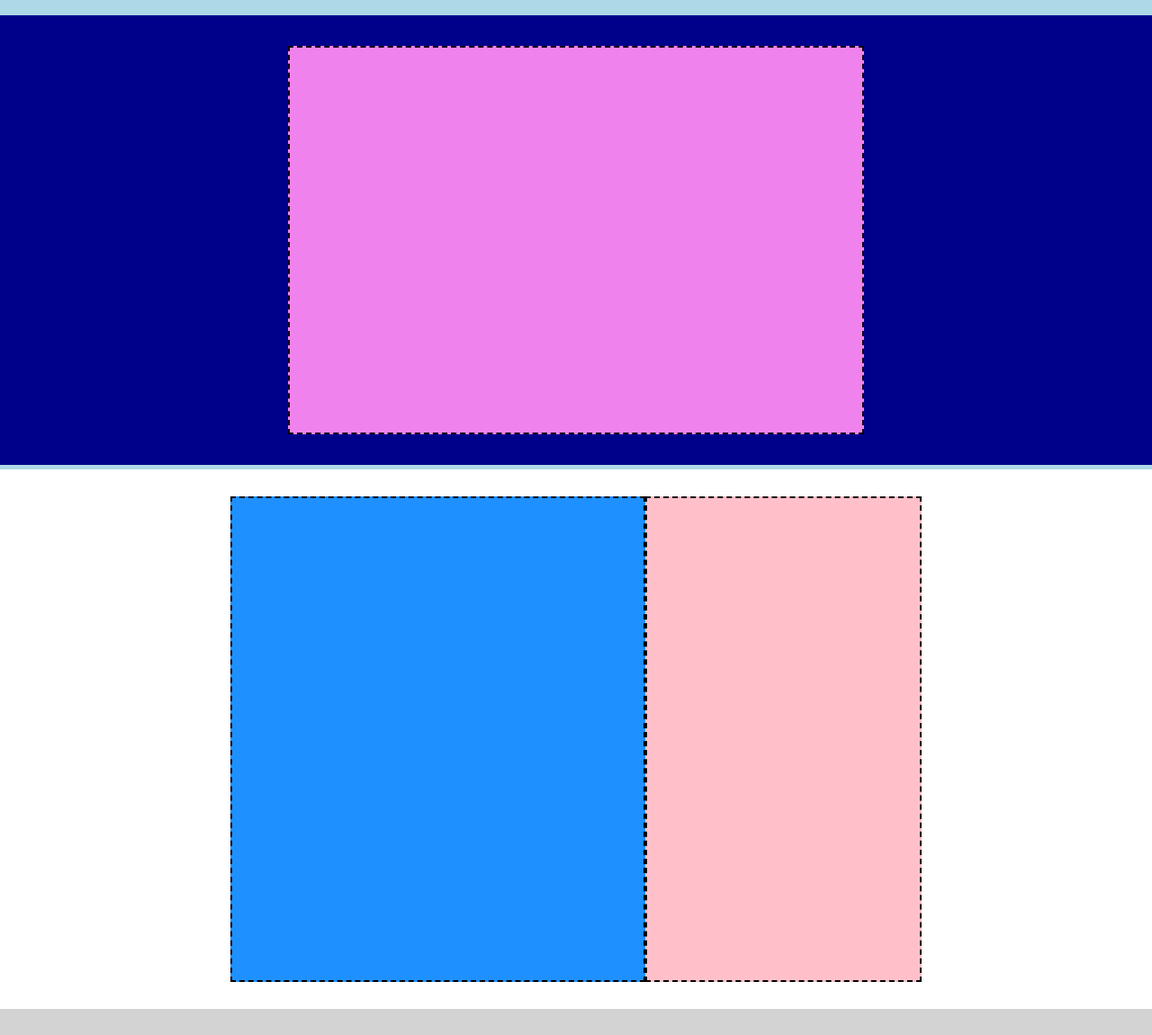
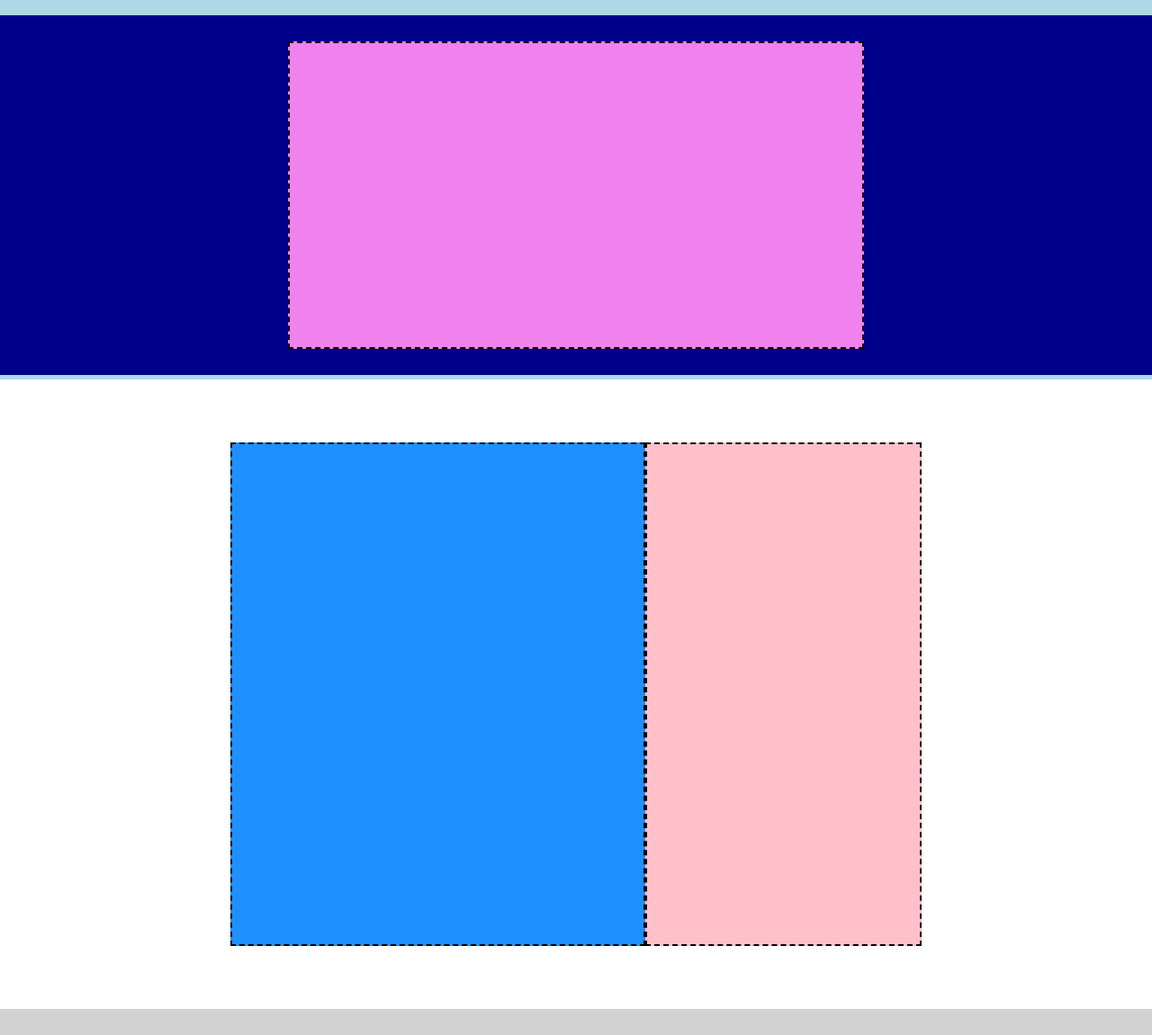
Before and after one commit to amletodellaloggia/htmlcss-struttura-discord, a plain HTML site: page index.html in a window 1280 px wide. Shown: the part 73-1224 px from the top of the page at 90% size. Drawn offline with Linux system fonts and the light colour scheme.

Commit message:
[fix] spacing, height

```diff
--- a/assets/css/style.css
+++ b/assets/css/style.css
@@ -87,7 +87,7 @@ header {
 	align-items: center;
 	background-color: #00018B;
 	width: 100%;
-	height: 500px;
+	height: 400px;
 	padding: 10px 0px 10px 0px;
 }
 
@@ -106,7 +106,7 @@ header {
 .divided-container {
 	display: flex;
 	width: 60%;
-	height: 600px;
+	height: 700px;
 }
 
 .w-60, .w-40 {
@@ -122,10 +122,10 @@ header {
 
 .w-60 {
 	width: 60%;
-	height: 90%;
+	height: 80%;
 }
 
 .w-40 {
 	width: 40%;
-	height: 90%;
+	height: 80%;
 }
```
